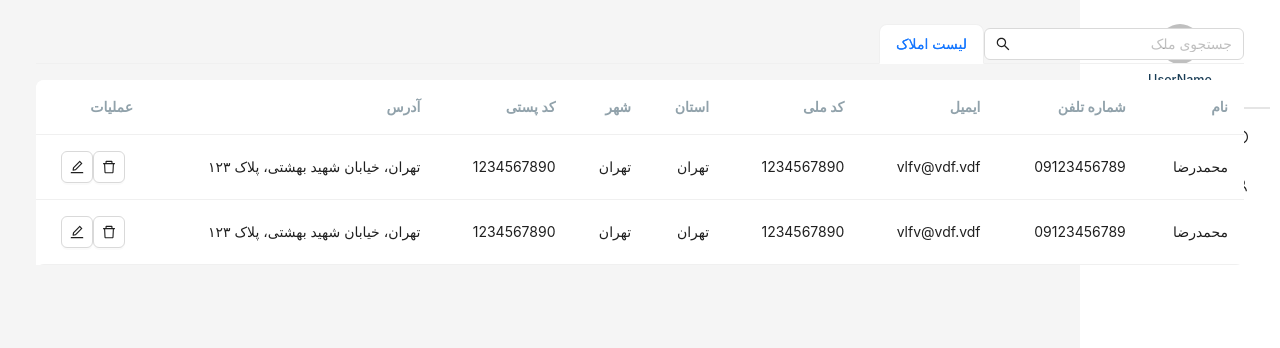
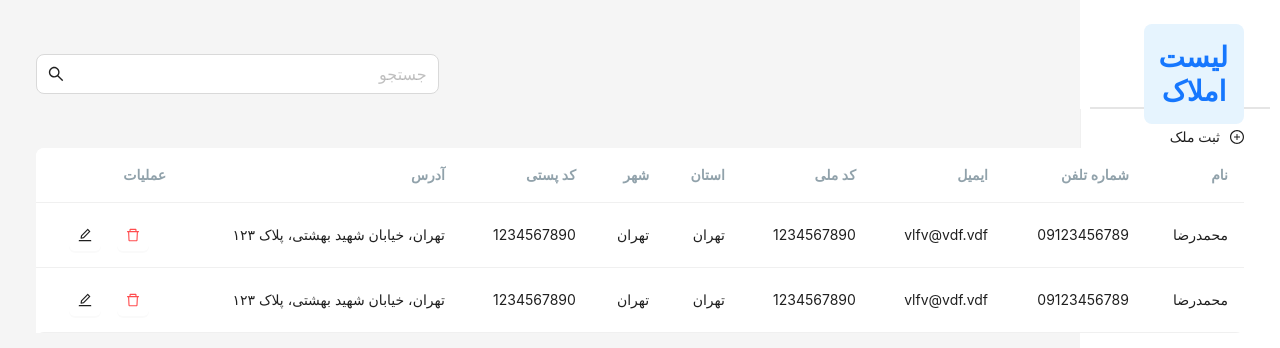
Before and after one commit to Ali-Oliaee/real-estate, a React (Create React App) app: page / in a window 1280 px wide. Shown: the top 348 px of the page. Built offline with nearby package versions, Linux system fonts and the light colour scheme.

Commit message:
create states table page

```diff
--- a/src/components/sidebar/styles.scss
+++ b/src/components/sidebar/styles.scss
@@ -41,7 +41,7 @@
     .ant-menu {
       color: #91a2ab;
       font-weight: 500;
-      padding: 0 24px;
+      padding: 0 12px;
 
     @media (max-width: 767px) {
       padding: 0 12px;
@@ -72,11 +72,7 @@
       line-height: 1.3;
     }
     .ant-menu-item {
-      padding: 8px !important;
       margin: 8px 0;
-      .ant-menu-title-content {
-        margin-right: 8px;
-      }
       a {
         color: inherit;
       }
--- a/src/index.scss
+++ b/src/index.scss
@@ -2,4 +2,10 @@
     box-sizing: border-box;
     margin: 0;
     padding: 0;
+
+
+    .ant-table-container::after,
+    .ant-table-container::before {
+        box-shadow: none !important;
+    }
 }
--- a/src/pages/states/index.jsx
+++ b/src/pages/states/index.jsx
@@ -1,5 +1,5 @@
 import { useState } from "react"
-import { Input, Tabs } from "antd"
+import { Col, Input, Row } from "antd"
 import { SearchOutlined } from "@ant-design/icons"
 import StatesTable from "./states-table"
 import { AdminLayout } from "../../layouts"
@@ -11,25 +11,20 @@ const StatesPage = () => {
   return (
     <AdminLayout>
       <div className="states-page">
-        <Tabs
-          type="card"
-          className="tables-tab-bar"
-          tabBarExtraContent={{
-            left: (
-              <Input
-                placeholder="جستجوی ملک"
-                onChange={(e) => setSearch(e.target.value)}
-                size="middle"
-                suffix={<SearchOutlined />}
-                className="search-input"
-              />
-            ),
-          }}
-        >
-          <Tabs.TabPane tab="لیست املاک" key="states">
-            <StatesTable searchKey={search} />
-          </Tabs.TabPane>
-        </Tabs>
+        <Row align="middle" justify="space-between" className="header">
+          <Col sm={6} md={8} lg={12}>
+            <h1 className="title">لیست املاک</h1>
+          </Col>
+          <Col sm={12} md={8} lg={8}>
+            <Input
+              placeholder="جستجو"
+              size="large"
+              suffix={<SearchOutlined />}
+              onChange={({ target: { value } }) => setSearch(value)}
+            />
+          </Col>
+        </Row>
+        <StatesTable searchKey={search} />
       </div>
     </AdminLayout>
   )
--- a/src/pages/states/states-table.jsx
+++ b/src/pages/states/states-table.jsx
@@ -4,7 +4,7 @@ import { Button, message, Popconfirm, Table } from "antd"
 import qs from "query-string"
 import Fuse from "fuse.js"
 import { DeleteOutlined, EditOutlined } from "@ant-design/icons"
-// import { useUsers } from "../../hooks"
+import columns from "./table-columns"
 // import { axios } from "../../utils"
 
 const data = [
@@ -66,35 +66,7 @@ const StatesTable = ({ searchKey }) => {
 
   return (
     <Table
-      columns={[
-        { title: "نام", dataIndex: "full_name" },
-        { title: "شماره تلفن", dataIndex: "phone_number", className: "ltr" },
-        { title: "ایمیل", dataIndex: "email" },
-        { title: "کد ملی", dataIndex: "national_code" },
-        { title: "استان", dataIndex: "province" },
-        { title: "شهر", dataIndex: "city" },
-        { title: "کد پستی", dataIndex: "postal_code" },
-        { title: "آدرس", dataIndex: "address" },
-        {
-          title: "عملیات",
-          render: (_, render) => (
-            <div className="action-buttons">
-              <Popconfirm
-                title="آیا از حذف کاربر اطمینان دارید؟"
-                // onConfirm={() => deleteUser(render)}
-                okText="بله"
-                cancelText="خیر"
-              >
-                <Button icon={<DeleteOutlined className="delete-icon" />} />
-              </Popconfirm>
-              <Button
-                icon={<EditOutlined />}
-                // onClick={() => editUser(render)}
-              />
-            </div>
-          ),
-        },
-      ]}
+      columns={columns}
       dataSource={data}
       // dataSource={
       //   !searchKey
--- a/src/pages/states/styles.scss
+++ b/src/pages/states/styles.scss
@@ -1,10 +1,17 @@
 .states-page  {
 
-  .clickable-table-row {
-    cursor: pointer;
-  }
-  .full-width {
-    width: 100%;
+  .header {
+    margin-bottom: 24px;
+
+    .title {
+      background-color: #e6f4fe;
+      padding: 16px;
+      max-width: 100px;
+      text-align: center;
+      color: #1677fe;
+      font-weight: 600;
+      border-radius: 8px;
+    }
   }
 
   .ant-table {
@@ -45,5 +52,15 @@
     align-items: center;
     justify-content: center;
 
+    button {
+      border: 0;
+      background-color: transparent;
+      cursor: pointer;
+      margin: 0 8px;
+    }
+
+    .delete-icon {
+      color: #ff4d4f;
+    }
   }
 }
--- /dev/null
+++ b/src/pages/states/table-columns.jsx
@@ -0,0 +1,34 @@
+import { DeleteOutlined, EditOutlined } from "@ant-design/icons"
+import { Button, Popconfirm } from "antd"
+
+const columns = [
+  { title: "نام", dataIndex: "full_name" },
+  { title: "شماره تلفن", dataIndex: "phone_number", className: "ltr" },
+  { title: "ایمیل", dataIndex: "email" },
+  { title: "کد ملی", dataIndex: "national_code" },
+  { title: "استان", dataIndex: "province" },
+  { title: "شهر", dataIndex: "city" },
+  { title: "کد پستی", dataIndex: "postal_code" },
+  { title: "آدرس", dataIndex: "address" },
+  {
+    title: "عملیات",
+    render: (_, render) => (
+      <div className="action-buttons">
+        <Popconfirm
+          title="آیا از حذف کاربر اطمینان دارید؟"
+          // onConfirm={() => deleteUser(render)}
+          okText="بله"
+          cancelText="خیر"
+        >
+          <Button icon={<DeleteOutlined className="delete-icon" />} />
+        </Popconfirm>
+        <Button
+          icon={<EditOutlined />}
+          // onClick={() => editUser(render)}
+        />
+      </div>
+    ),
+  },
+]
+
+export default columns
```
